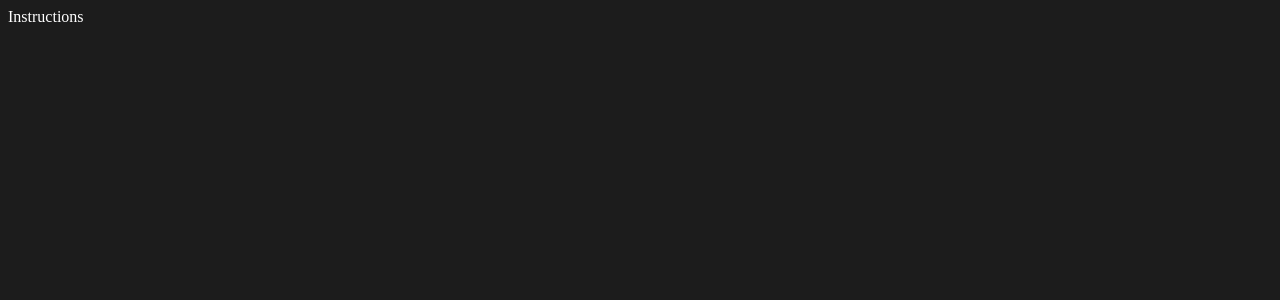
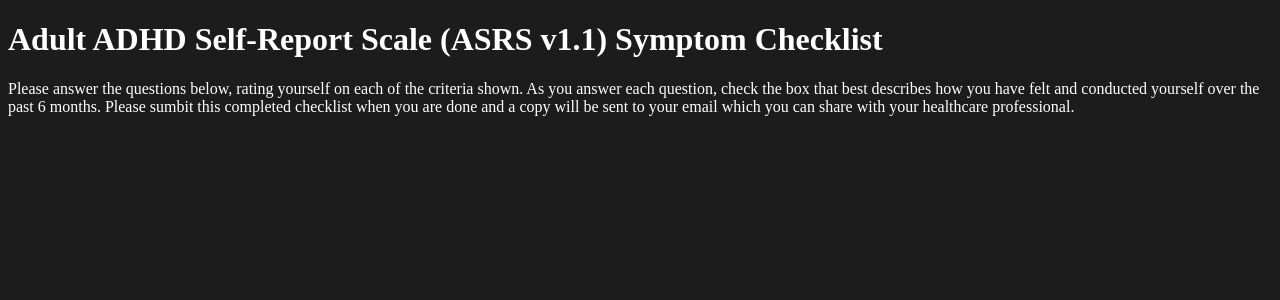
Before and after one commit to vishalicious213/adhd, a React (Vite) app: page / in a window 1280 px wide. Shown: the top 300 px of the page. Built offline with nearby package versions, Linux system fonts and the light colour scheme.

Commit message:
Instructions: updated content

```diff
--- a/src/components/Instructions.jsx
+++ b/src/components/Instructions.jsx
@@ -2,7 +2,10 @@ import React from 'react'
 
 const Instructions = () => {
     return (
-        <div>Instructions</div>
+        <>
+            <h1>Adult ADHD Self-Report Scale (ASRS v1.1) Symptom Checklist</h1>
+            <p>Please answer the questions below, rating yourself on each of the criteria shown. As you answer each question, check the box that best describes how you have felt and conducted yourself over the past 6 months. Please sumbit this completed checklist when you are done and a copy will be sent to your email which you can share with your healthcare professional.</p>
+        </>
     )
 }
 
```
